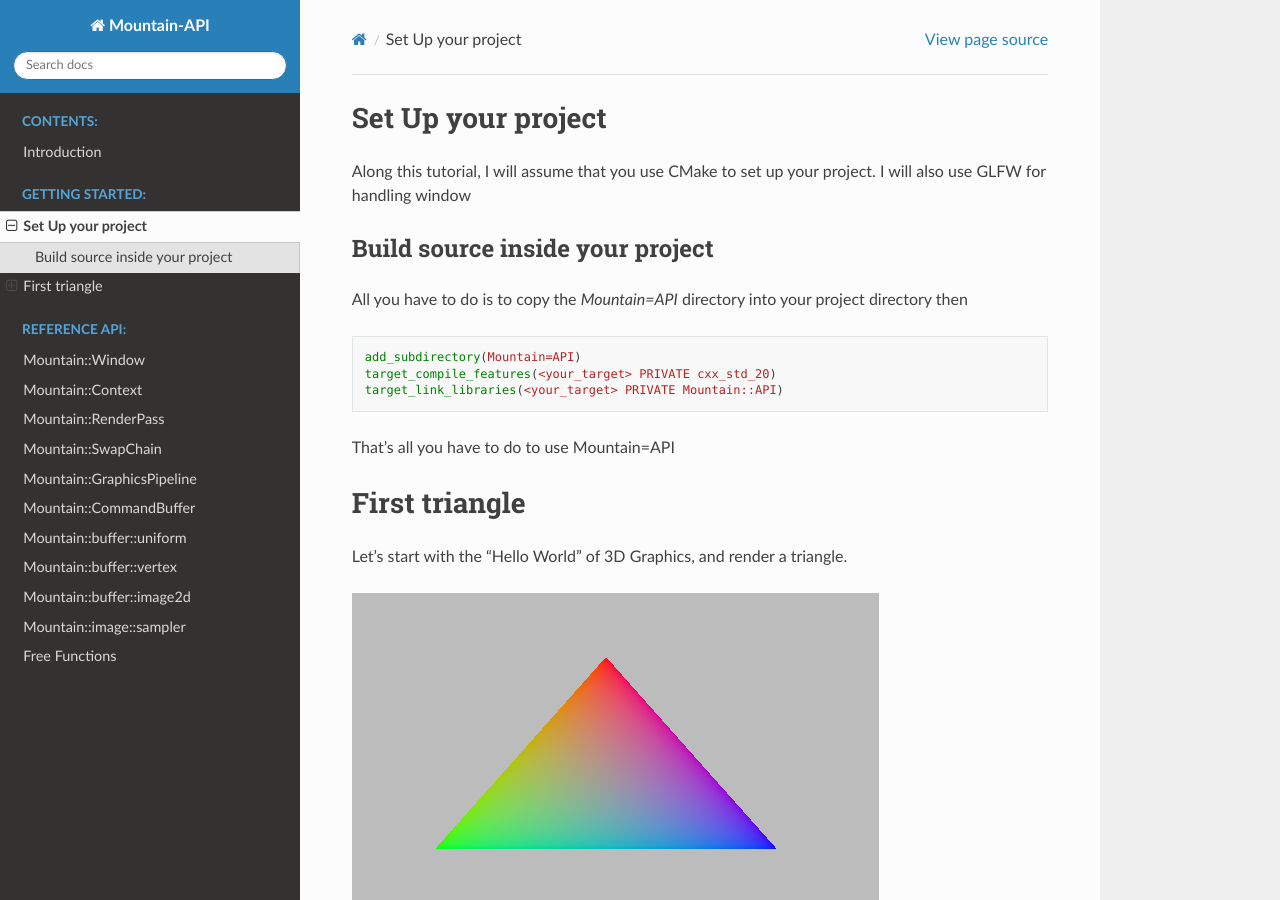
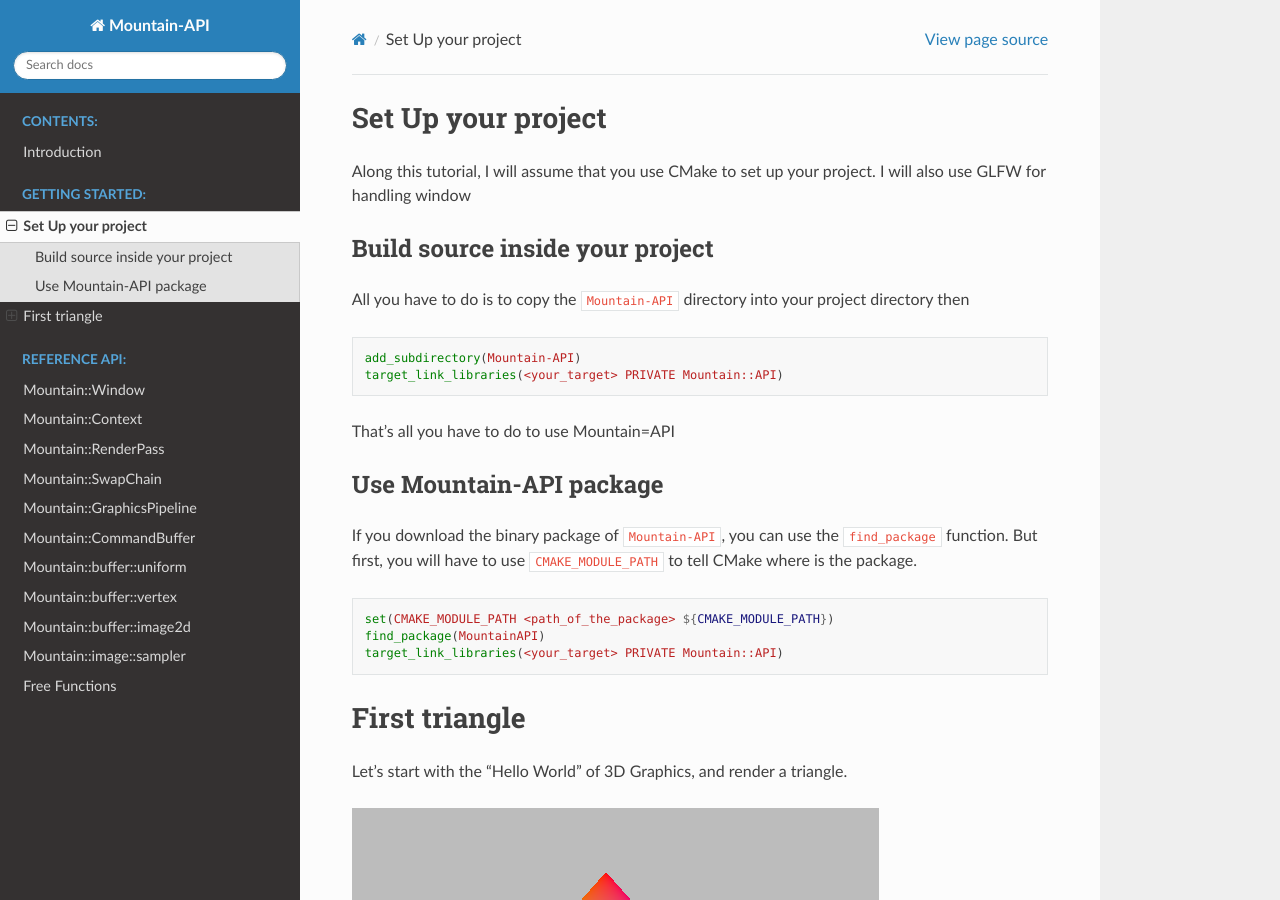
Before and after one commit to joeBlinx/Mountain-API, a Sphinx documentation site: the page built from docs/code/getting_started.rst, in a window 1280 px wide and 900 px high. Built offline with Sphinx 7.4.7 and the Read the Docs theme 2.0.0, drawn with Linux system fonts in a browser that asks for light colours.

Commit message:
update documentation to include the find_package option for using the api

```diff
--- a/docs/code/getting_started.rst
+++ b/docs/code/getting_started.rst
@@ -4,15 +4,26 @@
 
 Build source inside your project
 --------------------------------
-All you have to do is to copy the `Mountain=API` directory into your project directory then
+All you have to do is to copy the ``Mountain-API`` directory into your project directory then
 
 .. code-block:: cmake
 
-    add_subdirectory(Mountain=API)
-    target_compile_features(<your_target> PRIVATE cxx_std_20)
+    add_subdirectory(Mountain-API)
     target_link_libraries(<your_target> PRIVATE Mountain::API)
 
 That's all you have to do to use Mountain=API
+
+Use Mountain-API package
+------------------------
+
+If you download the binary package of ``Mountain-API``, you can use the ``find_package`` function.
+But first, you will have to use ``CMAKE_MODULE_PATH`` to tell CMake where is the package.
+
+.. code-block:: cmake
+
+    set(CMAKE_MODULE_PATH <path_of_the_package> ${CMAKE_MODULE_PATH})
+    find_package(MountainAPI)
+    target_link_libraries(<your_target> PRIVATE Mountain::API)
 
 First triangle
 =================
```
Also changed, not shown: 1 other file.
